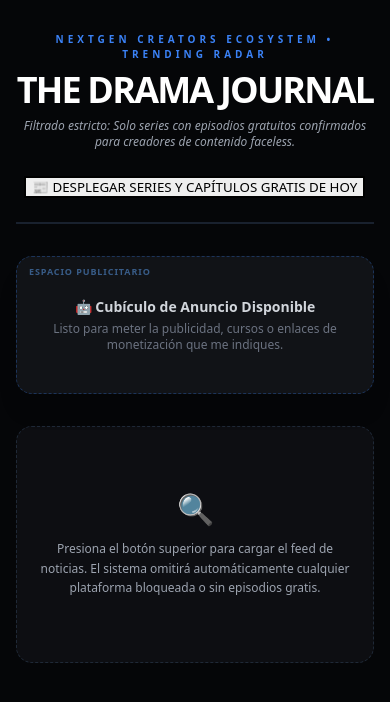
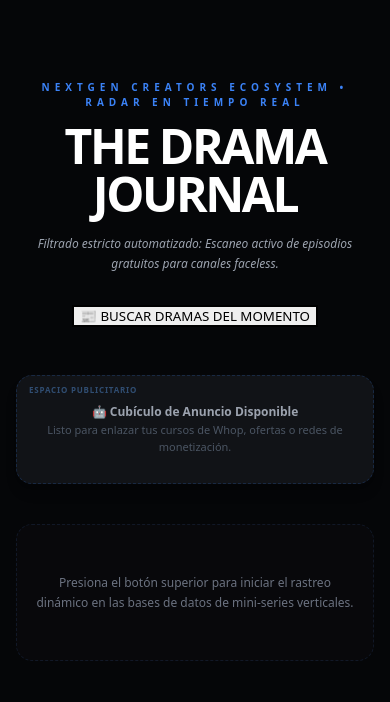
Before and after one commit to j199-2/nextdrama, a Next.js app: page / in a window 390 px wide. Shown: the top 702 px of the page. Built offline with nearby package versions, Linux system fonts and the light colour scheme.

Commit message:
Update page.js

```diff
--- a/app/page.js
+++ b/app/page.js
@@ -7,7 +7,7 @@ export default function Home() {
   const [loading, setLoading] = useState(false)
   const [hasSearched, setHasSearched] = useState(false)
 
-  const fetchTrendingNews = async () => {
+  const handleFetchTrends = async () => {
     setLoading(true)
     setResults([])
     setHasSearched(true)
@@ -15,8 +15,7 @@ export default function Home() {
     try {
       const response = await fetch('/api/process', {
         method: 'POST',
-        headers: { 'Content-Type': 'application/json' },
-        body: JSON.stringify({ action: 'get_trending' })
+        headers: { 'Content-Type': 'application/json' }
       })
       const json = await response.json()
       if (json.success) {
@@ -30,69 +29,74 @@ export default function Home() {
   }
 
   return (
-    <div className="min-h-screen text-white p-4 md:p-8 bg-[#050608] font-sans selection:bg-blue-500/30">
+    <div className="min-h-screen text-white bg-[#050608] font-sans selection:bg-blue-500/30 flex flex-col items-center justify-start p-4 md:p-8">
 
-      {/* Encabezado Estilo Periódico Digital */}
-      <header className="max-w-5xl mx-auto text-center border-b-2 border-gray-800/80 pb-6 mb-8 mt-4">
-        <div className="text-[10px] font-black tracking-[0.4em] text-blue-500 uppercase mb-2">
-          NEXTGEN CREATORS ECOSYSTEM • TRENDING RADAR
+      {/* Contenedor Máximo Centrado */}
+      <div className="w-full max-w-4xl flex flex-col items-center">
+
+        {/* Encabezado Principal Centrado */}
+        <header className="text-center mt-16 mb-8 w-full">
+          <div className="text-[10px] font-black tracking-[0.5em] text-blue-500 uppercase mb-3">
+            NEXTGEN CREATORS ECOSYSTEM • RADAR EN TIEMPO REAL
           </div>
-        <h1 className="text-4xl md:text-5xl font-black tracking-tighter text-white">
+          <h1 className="text-5xl md:text-6xl font-black tracking-tighter text-white mb-4">
             THE DRAMA JOURNAL
           </h1>
-        <p className="text-gray-400 text-xs md:text-sm mt-2 max-w-xl mx-auto italic">
-          Filtrado estricto: Solo series con episodios gratuitos confirmados para creadores de contenido faceless.
+          <p className="text-gray-400 text-xs md:text-sm max-w-md mx-auto italic leading-relaxed">
+            Filtrado estricto automatizado: Escaneo activo de episodios gratuitos para canales faceless.
           </p>
+        </header>
 
-        <div className="mt-6">
+        {/* 📰 BOTÓN ÚNICO DE ESCANEO CENTRADO */}
+        <div className="w-full flex justify-center mb-12">
           <button
-            onClick={fetchTrendingNews}
+            onClick={handleFetchTrends}
             disabled={loading}
-            className="bg-blue-600 hover:bg-blue-700 text-white font-black text-xs uppercase tracking-widest px-8 py-4 rounded-xl transition-all shadow-lg border border-blue-500/30 transform hover:-translate-y-0.5 disabled:opacity-50 cursor-pointer"
+            className="bg-blue-600 hover:bg-blue-700 text-white font-black text-xs uppercase tracking-widest px-10 py-5 rounded-2xl transition-all border border-blue-500/20 shadow-lg shadow-blue-600/10 active:scale-95 disabled:opacity-50 cursor-pointer text-center"
           >
-            {loading ? "Escaneando Plataformas..." : "📰 Desplegar Series y Capítulos Gratis de Hoy"}
+            {loading ? "🔍 Escaneando Plataformas..." : "📰 Buscar Dramas del Momento"}
           </button>
         </div>
-      </header>
 
-      <main className="max-w-5xl mx-auto">
-
-        {/* 📢 CUBÍCULO RESERVADO PARA ANUNCIOS Y PUBLICIDAD */}
-        <div className="w-full max-w-5xl mx-auto mb-8 p-6 bg-[#111317] border border-dashed border-blue-500/30 rounded-2xl text-center relative overflow-hidden shadow-xl">
-          <span className="absolute top-2 left-3 text-[9px] font-black tracking-widest text-blue-400/50 uppercase">Espacio Publicitario</span>
-          <div className="py-4 flex flex-col items-center justify-center">
-            <p className="text-sm font-bold text-gray-300">🤖 Cubículo de Anuncio Disponible</p>
-            <p className="text-xs text-gray-500 mt-1">Listo para meter la publicidad, cursos o enlaces de monetización que me indiques.</p>
+        {/* 📢 CUBÍCULO DE ANUNCIOS INTEGRADO */}
+        <div className="w-full mb-10 p-5 bg-[#111317] border border-dashed border-blue-500/20 rounded-2xl text-center relative overflow-hidden shadow-lg">
+          <span className="absolute top-2 left-3 text-[8px] font-black tracking-widest text-blue-400/40 uppercase">Espacio Publicitario</span>
+          <div className="py-2 flex flex-col items-center justify-center">
+            <p className="text-xs font-bold text-gray-400">🤖 Cubículo de Anuncio Disponible</p>
+            <p className="text-[11px] text-gray-600 mt-0.5">Listo para enlazar tus cursos de Whop, ofertas o redes de monetización.</p>
           </div>
         </div>
 
-        {/* Estado de carga */}
+        {/* CONTENIDO DINÁMICO */}
+        <div className="w-full space-y-6">
+
+          {/* ⏳ Animación de Carga en Tiempo Real */}
           {loading && (
-          <div className="flex flex-col items-center justify-center py-20 gap-3">
-            <div className="w-10 h-10 border-4 border-blue-500 border-t-transparent rounded-full animate-spin"></div>
-            <p className="text-sm text-gray-500">Filtrando y descartando series sin contenido gratuito...</p>
-          </div>
-        )}
-
-        {/* Pantalla inicial */}
-        {!hasSearched && !loading && (
-          <div className="text-center py-16 bg-[#0d0e12] border border-dashed border-gray-800 rounded-2xl max-w-xl mx-auto">
-            <span className="text-3xl block mb-3">🔍</span>
-            <p className="text-xs text-gray-400 max-w-xs mx-auto leading-relaxed">
-              Presiona el botón superior para cargar el feed de noticias. El sistema omitirá automáticamente cualquier plataforma bloqueada o sin episodios gratis.
+            <div className="flex flex-col items-center justify-center py-16 gap-3 bg-[#0d0e12]/30 border border-gray-900 rounded-2xl">
+              <div className="w-9 h-9 border-4 border-blue-500 border-t-transparent rounded-full animate-spin"></div>
+              <p className="text-xs text-blue-400/80 font-mono tracking-widest uppercase animate-pulse">
+                Filtrando plataformas de streaming y validando capítulos gratis...
               </p>
             </div>
           )}
 
-        {/* Feed del Blog */}
-        <section className="space-y-6">
-          {results.map((drama, idx) => (
+          {/* 📄 Estado Inicial Pasivo */}
+          {!hasSearched && !loading && (
+            <div className="text-center py-12 bg-[#0d0e12]/40 border border-dashed border-gray-900 rounded-2xl max-w-md mx-auto">
+              <p className="text-xs text-gray-500 max-w-xs mx-auto leading-relaxed">
+                Presiona el botón superior para iniciar el rastreo dinámico en las bases de datos de mini-series verticales.
+              </p>
+            </div>
+          )}
+
+          {/* 📰 Resultados Desplegados en Tiempo Real */}
+          {hasSearched && !loading && results.map((drama, idx) => (
             <div
               key={idx}
-              className="bg-[#0d0e12] border border-gray-800/80 hover:border-gray-700 rounded-2xl p-6 transition-all shadow-xl grid grid-cols-1 md:grid-cols-4 gap-6"
+              className="bg-[#0d0e12] border border-gray-800/60 hover:border-blue-500/20 rounded-2xl p-6 transition-all shadow-xl grid grid-cols-1 md:grid-cols-4 gap-6 transform hover:-translate-y-0.5 duration-200"
             >
-              {/* Columna 1: Métricas */}
-              <div className="border-b md:border-b-0 md:border-r border-gray-800/60 pb-4 md:pb-0 md:pr-4 flex flex-col justify-between gap-3">
+              {/* Columna de Métricas */}
+              <div className="border-b md:border-b-0 md:border-r border-gray-800/40 pb-4 md:pb-0 md:pr-4 flex flex-col justify-between gap-3">
                 <div>
                   <div className="text-[9px] uppercase font-black text-blue-400 tracking-wider mb-1">Impacto Viral</div>
                   <div className="text-xs font-black text-white bg-[#050608] px-2.5 py-1.5 rounded-lg border border-gray-800 w-fit">
@@ -108,31 +112,26 @@ export default function Home() {
                 </div>
 
                 <div>
-                  <div className="text-[9px] uppercase font-black text-gray-500 tracking-wider mb-1">Idioma</div>
+                  <div className="text-[9px] uppercase font-black text-gray-500 tracking-wider mb-1">Idioma de Origen</div>
                   <div className="text-xs font-bold text-gray-300">{drama.lang}</div>
                 </div>
               </div>
 
-              {/* Columna 2 y 3: Sinopsis */}
-              <div className="md:col-span-2 flex flex-col justify-between">
-                <div>
-                  <span className="text-[10px] font-black uppercase bg-blue-950 text-blue-400 px-2.5 py-1 rounded border border-blue-900/50">
-                    {drama.category}
-                  </span>
-                  <h3 className="text-lg font-extrabold text-white mt-3 tracking-tight">
+              {/* Columna de Textos de la Serie */}
+              <div className="md:col-span-2 flex flex-col justify-center">
+                <h3 className="text-xl font-black text-white tracking-tight">
                   {drama.title}
                 </h3>
-                  <p className="text-gray-400 text-xs leading-relaxed mt-2.5 bg-[#050608] p-3 rounded-xl border border-gray-900">
-                    <strong className="text-blue-400 block text-[9px] uppercase tracking-wider mb-0.5">Sinopsis del misterio:</strong>
+                <p className="text-gray-400 text-xs leading-relaxed mt-3 bg-[#050608] p-3 rounded-xl border border-gray-900/80">
+                  <strong className="text-blue-500 block text-[9px] uppercase tracking-wider mb-1">Resumen del Guión:</strong>
                   {drama.plot}
                 </p>
               </div>
-              </div>
 
-              {/* Columna 4: Redirección */}
-              <div className="flex flex-col justify-center items-stretch pt-4 md:pt-0 md:pl-4 border-t md:border-t-0 md:border-l border-gray-800/60">
+              {/* Columna de Botón y Plataforma */}
+              <div className="flex flex-col justify-center items-stretch pt-4 md:pt-0 md:pl-4 border-t md:border-t-0 md:border-l border-gray-800/40">
                 <div className="text-center mb-3">
-                  <span className="text-[9px] text-gray-500 block uppercase font-bold tracking-wider">Encontrada en:</span>
+                  <span className="text-[9px] text-gray-500 block uppercase font-bold tracking-wider">Monitoreada en:</span>
                   <span className="text-xs font-black text-gray-300 block mt-0.5">{drama.platformName}</span>
                 </div>
 
@@ -142,7 +141,7 @@ export default function Home() {
                   rel="noopener noreferrer"
                   className="bg-blue-600 hover:bg-blue-700 text-white font-black py-3 px-4 rounded-xl text-xs text-center transition-all shadow-md flex items-center justify-center gap-2 no-underline"
                 >
-                  <span>La puedes encontrar aquí</span>
+                  <span>Ver Contenido Gratis</span>
                   <svg className="w-3.5 h-3.5" fill="none" viewBox="0 0 24 24" stroke="currentColor">
                     <path strokeLinecap="round" strokeLinejoin="round" strokeWidth={2.5} d="M14 5l7 7m0 0l-7 7m7-7H3" />
                   </svg>
@@ -150,9 +149,9 @@ export default function Home() {
               </div>
             </div>
           ))}
-        </section>
+        </div>
 
-      </main>
+      </div>
     </div>
   )
 }
```
Lines whose indentation alone changed are shown as unchanged.
